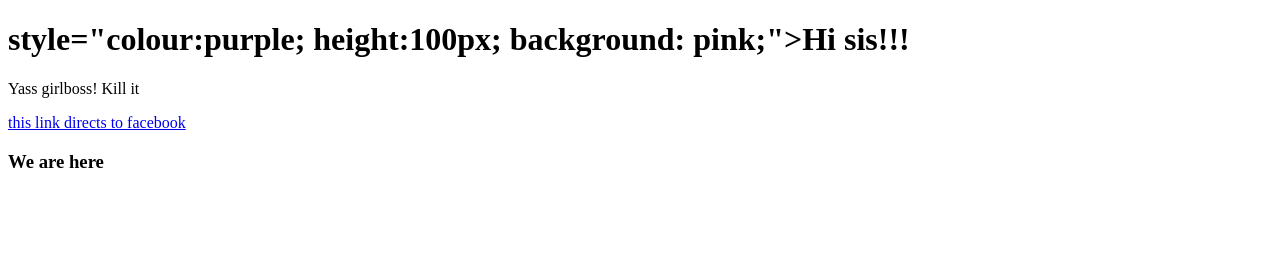
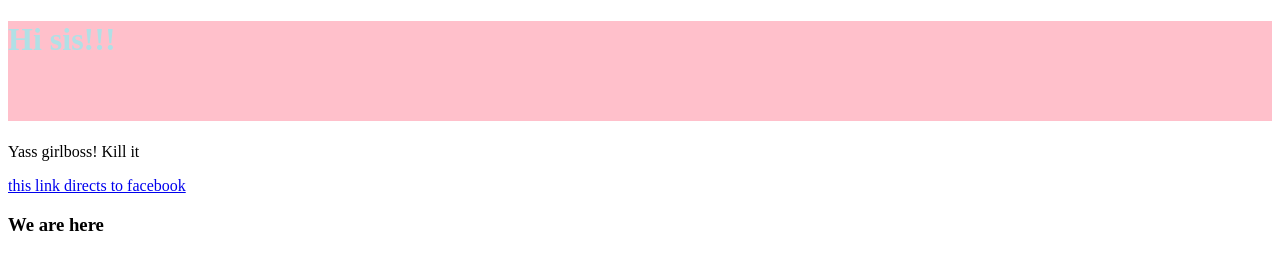
Before and after one commit to Tlotlo2717/Code-like-a-girl, a plain HTML site: page index.html in a window 1280 px wide. Drawn offline with Linux system fonts and the light colour scheme.

Commit message:
update
properly added colour

```diff
--- a/index.html
+++ b/index.html
@@ -4,7 +4,7 @@
     <title>Canvas</title>
   </head>
   <body>
-    <h1>style="colour:purple; height:100px; background: pink;">Hi sis!!!</h1>
+    <h1 style="color: powderblue; height:100px; background-color: pink;">Hi sis!!!</h1>
     <p>Yass girlboss! Kill it</p>
     <a href="https://facebook.com">this link directs to facebook</a>
     <h3>We are here</h3>
```
